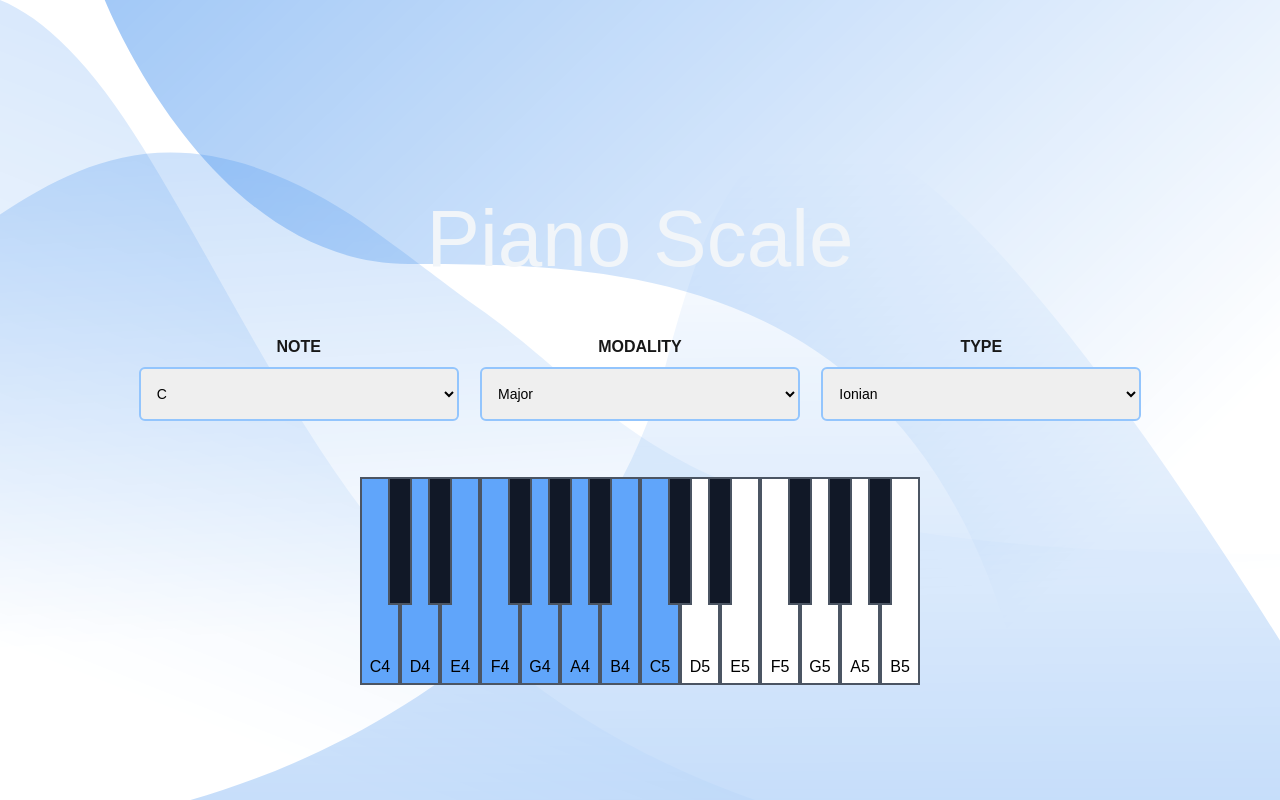
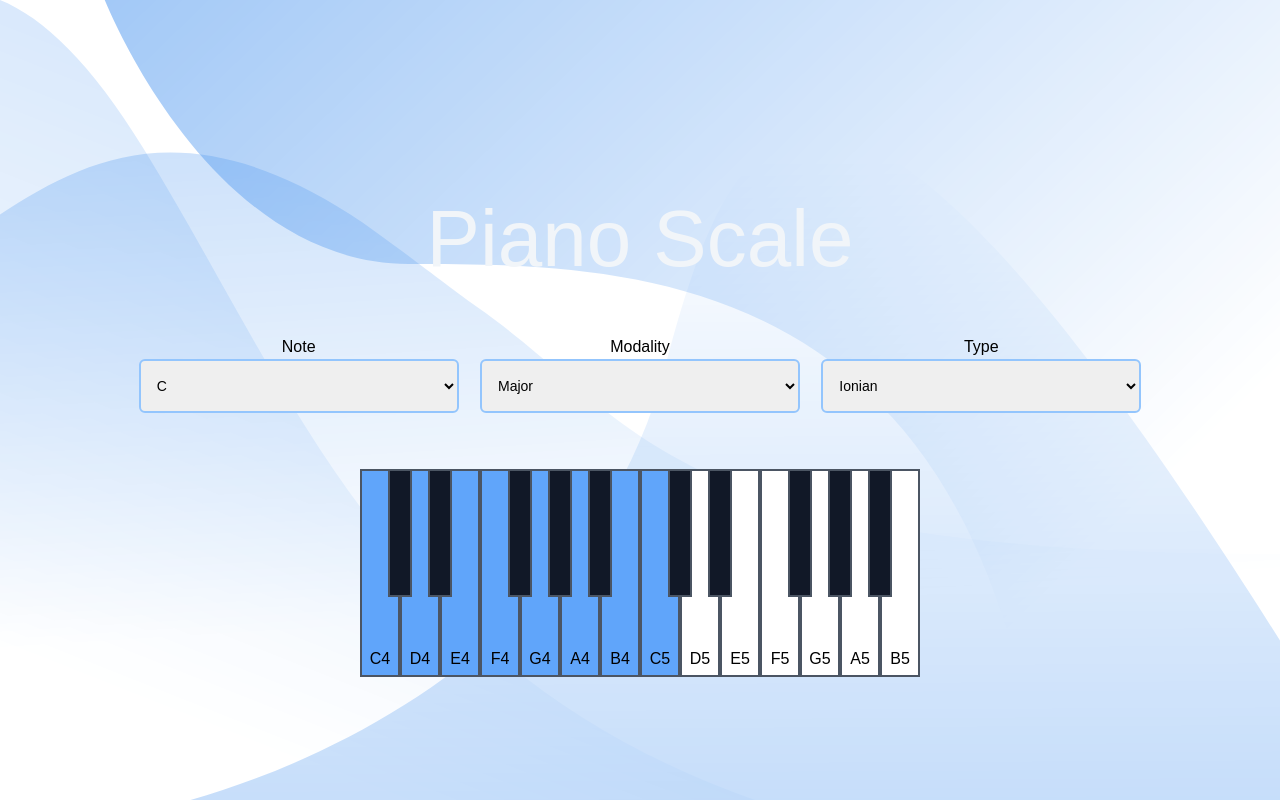
Before and after one commit to juanctorresf/piano-scale, a React (Vite) app: page / in a window 1280 px wide. Built offline with nearby package versions, Linux system fonts and the light colour scheme.

Commit message:
Add dark mode

```diff
--- a/src/components/InputSelectors/InputModality.tsx
+++ b/src/components/InputSelectors/InputModality.tsx
@@ -24,7 +24,7 @@ export const InputModality:React.FC<inputProps> = ({ inputModality, labelName })
 		<div className="flex flex-col items-center w-11/12 mb-7">
 			<label
 				htmlFor={labelName}
-				className="block mb-2 font-bold text-left uppercase text-gray-10"
+				className="label-name"
 			>
 				{ labelName }
 			</label>
--- a/src/components/InputSelectors/InputNote.tsx
+++ b/src/components/InputSelectors/InputNote.tsx
@@ -17,7 +17,7 @@ export const InputNote:React.FC<inputProps> = ({ inputNote, labelName }) => {
 		<div className="flex flex-col items-center w-11/12 mb-7">
 			<label
 				htmlFor={labelName}
-				className="block mb-2 font-bold text-left uppercase text-gray-10"
+				className="label-name"
 			>
 				{ labelName }
 			</label>
--- a/src/components/InputSelectors/InputType.tsx
+++ b/src/components/InputSelectors/InputType.tsx
@@ -19,7 +19,7 @@ export const InputType:React.FC<inputProps> = ({ inputType, labelName }) => {
 		<div className="flex flex-col items-center w-11/12 mb-7">
 			<label
 				htmlFor={labelName}
-				className="block mb-2 font-bold text-left uppercase text-gray-10"
+				className="label-name"
 			>
 				{ labelName }
 			</label>
```
